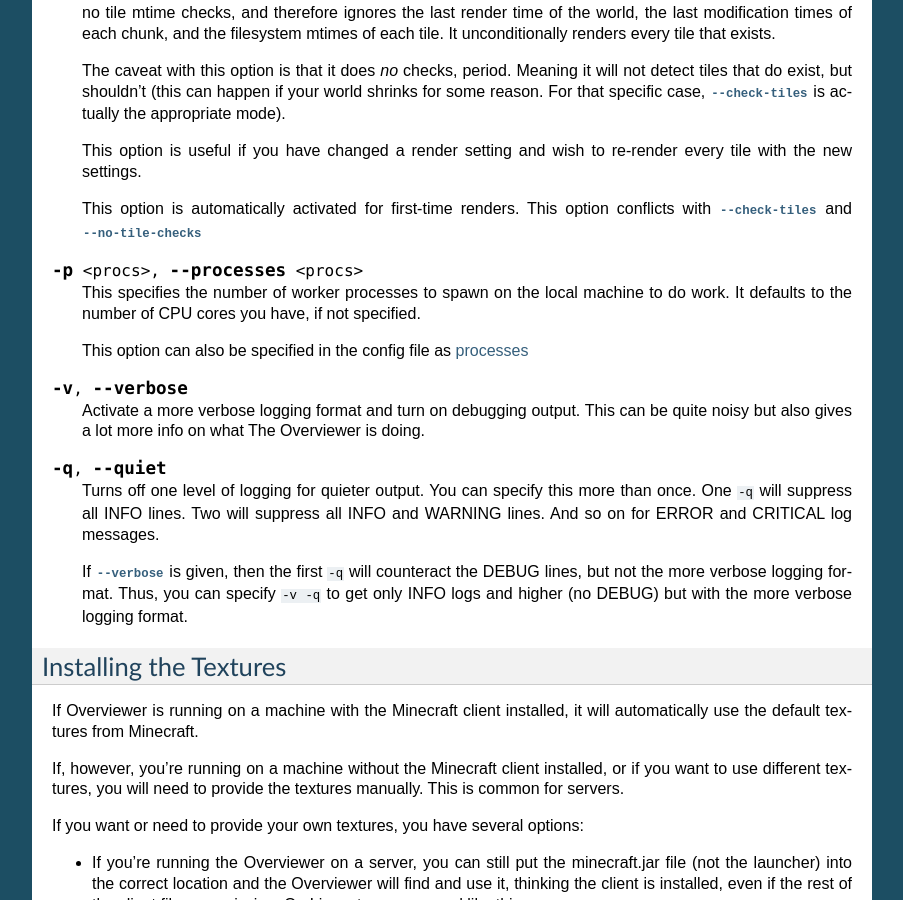
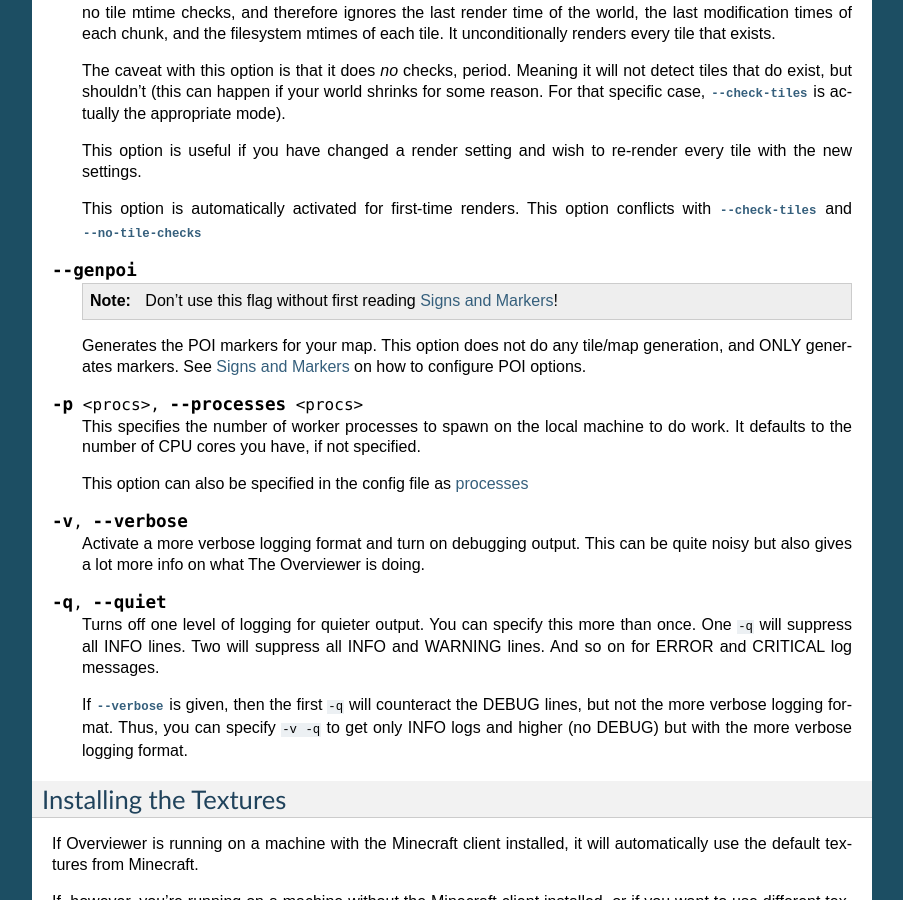
Before and after one commit to overviewer/Minecraft-Overviewer, a Sphinx documentation site: the page built from docs/running.rst, in a window 1280 px wide and 900 px high, scrolled down 2720 px. Shown: the whole window, without its empty margins (198-1101 px from the left). Built offline with Sphinx 7.4.7, drawn with Linux system fonts in a browser that asks for light colours.

Commit message:
Updated signs docs

```diff
--- a/docs/running.rst
+++ b/docs/running.rst
@@ -184,6 +184,15 @@ is typically correct.
     This option is automatically activated for first-time renders. This option
     conflicts with :option:`--check-tiles` and :option:`--no-tile-checks`
 
+.. cmdoption:: --genpoi
+
+    .. note::
+        Don't use this flag without first reading :ref:`signsmarkers`!
+
+    Generates the POI markers for your map. This option does not do any tile/map
+    generation, and ONLY generates markers. See :ref:`signsmarkers` on how to
+    configure POI options.
+
 
 .. cmdoption:: -p <procs>, --processes <procs>
 
```
